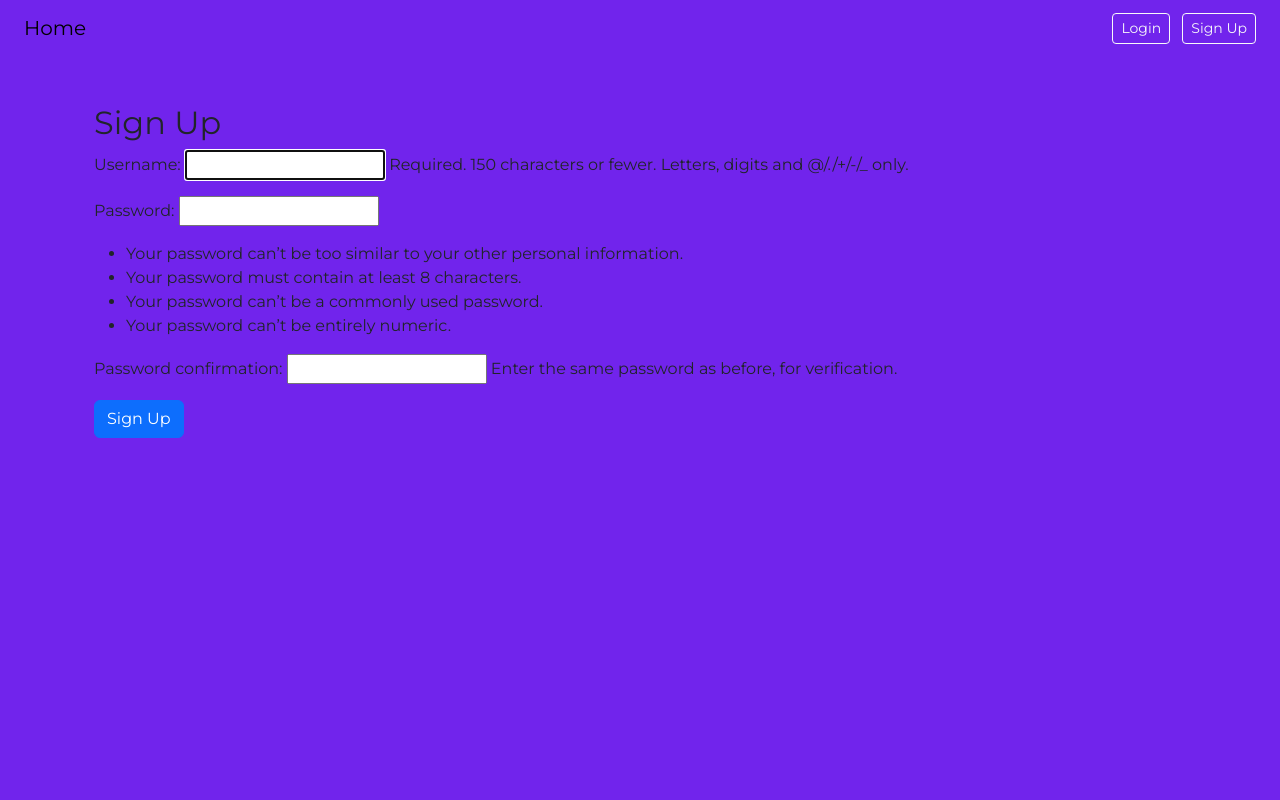
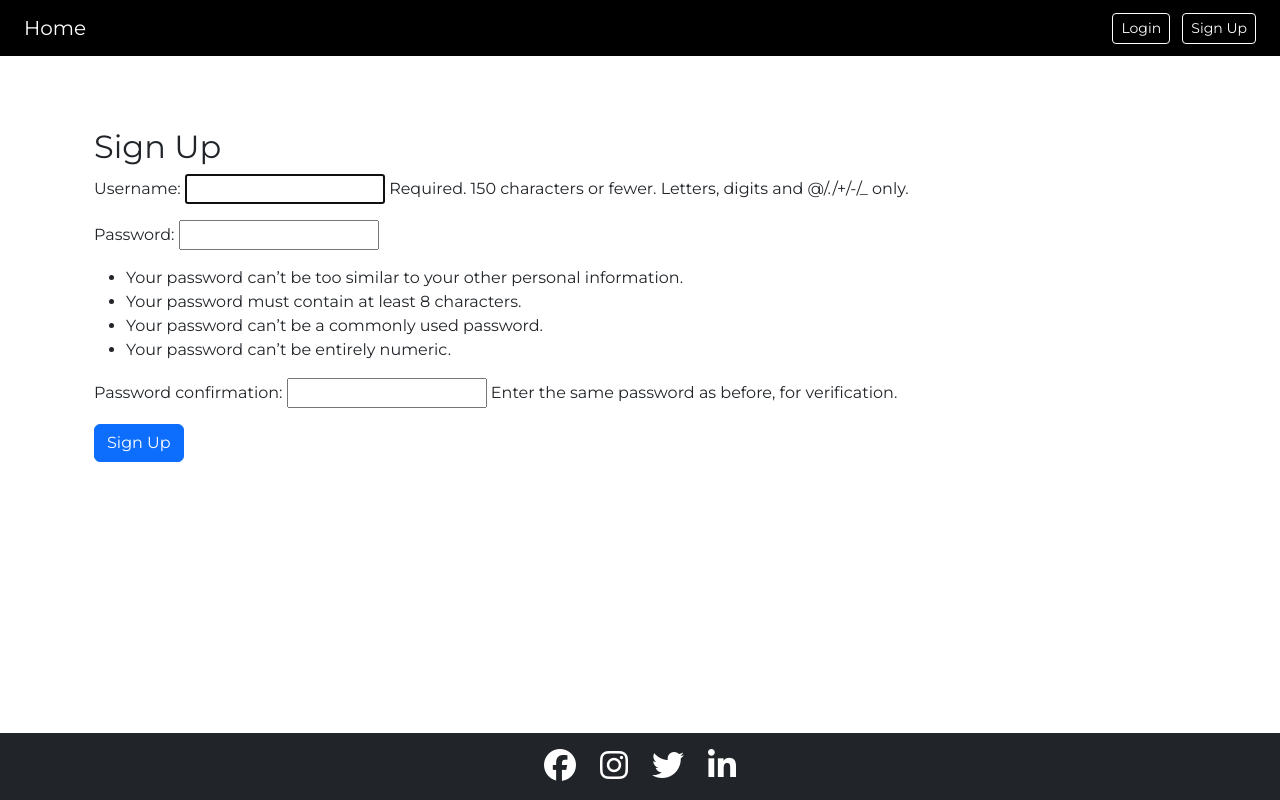
Before and after one commit to mariebernf/Smoothie_Share_Recipes, a Django app: page /signup/ in a window 1280 px wide. Run offline with Django 5.2, Linux system fonts and the light colour scheme; some libraries are stand-ins or nearby versions.

Commit message:
Add Footer, social media icons and styling

```diff
--- a/smoothies/templates/smoothies/base.html
+++ b/smoothies/templates/smoothies/base.html
@@ -58,9 +58,40 @@
     {% endblock %}
 </main>
 
-<footer>
+<!-- Footer -->
 
+<footer class="mt-auto text-center py-3 bg-dark text-white">
+    <div class="container">
+        <div class="d-flex justify-content-center gap-4">
+
+            <!-- Facebook -->
+            <a href="https://facebook.com" target="_blank" aria-label="Facebook link"
+               rel="noopener noreferrer" class="text-white">
+                <i class="fa-brands fa-facebook fa-2x"></i>
+            </a>
+
+            <!-- Instagram -->
+            <a href="https://instagram.com" target="_blank" aria-label="Instagram link"
+               rel="noopener noreferrer" class="text-white">
+                <i class="fab fa-instagram fa-2x"></i>
+            </a>
+
+            <!-- Twitter -->
+            <a href="https://twitter.com" target="_blank" aria-label="Twitter link"
+               rel="noopener noreferrer" class="text-white">
+                <i class="fab fa-twitter fa-2x"></i>
+            </a>
+
+            <!-- LinkedIn -->
+            <a href="https://linkedin.com" target="_blank" aria-label="LinkedIn link"
+               rel="noopener noreferrer" class="text-white">
+                <i class="fab fa-linkedin-in fa-2x"></i>
+            </a>
+
+        </div>
+    </div>
 </footer>
+
 
 <!-- Boothstrap 5.3 JS -->
    <script src ="https://cdn.jsdelivr.net/npm/bootstrap@5.3.6/dist/js/bootstrap.bundle.min.js"></script>
--- a/static/css/style.css
+++ b/static/css/style.css
@@ -1,4 +1,52 @@
+/* Full height layout */
+html, body {
+    height: 100%;
+}
+
 body {
-    background-color: #7124ec;
+    background-color: #ffffff;  /* WHITE background */
+    display: flex;
+    flex-direction: column;
+    min-height: 100vh;
     font-family: 'Montserrat', sans-serif;
 }
+
+/* Main content */
+main {
+    flex: 1;
+}
+
+/* NAVBAR (black background, white text) */
+nav {
+    background-color: #000000;   /* BLACK */
+    color: #ffffff;              /* WHITE text */
+}
+
+/* Navbar */
+.navbar-brand,
+.navbar a,
+nav .btn-outline-light {
+    color: #ffffff !important;
+    border-color: #ffffff !important;
+}
+
+/* Hover effect for navbar buttons */
+nav .btn-outline-light:hover {
+    background-color: #ffffff !important;
+    color: #000000 !important;   /* black text on hover */
+}
+
+/* FOOTER (black background, white text) */
+footer {
+    background-color: #000000;   /* BLACK */
+    color: #ffffff;
+}
+
+/* Social Media Icons */
+footer a {
+    color: #ffffff;
+}
+
+footer a:hover {
+    color: #cccccc; /* hover effect */
+}
```
